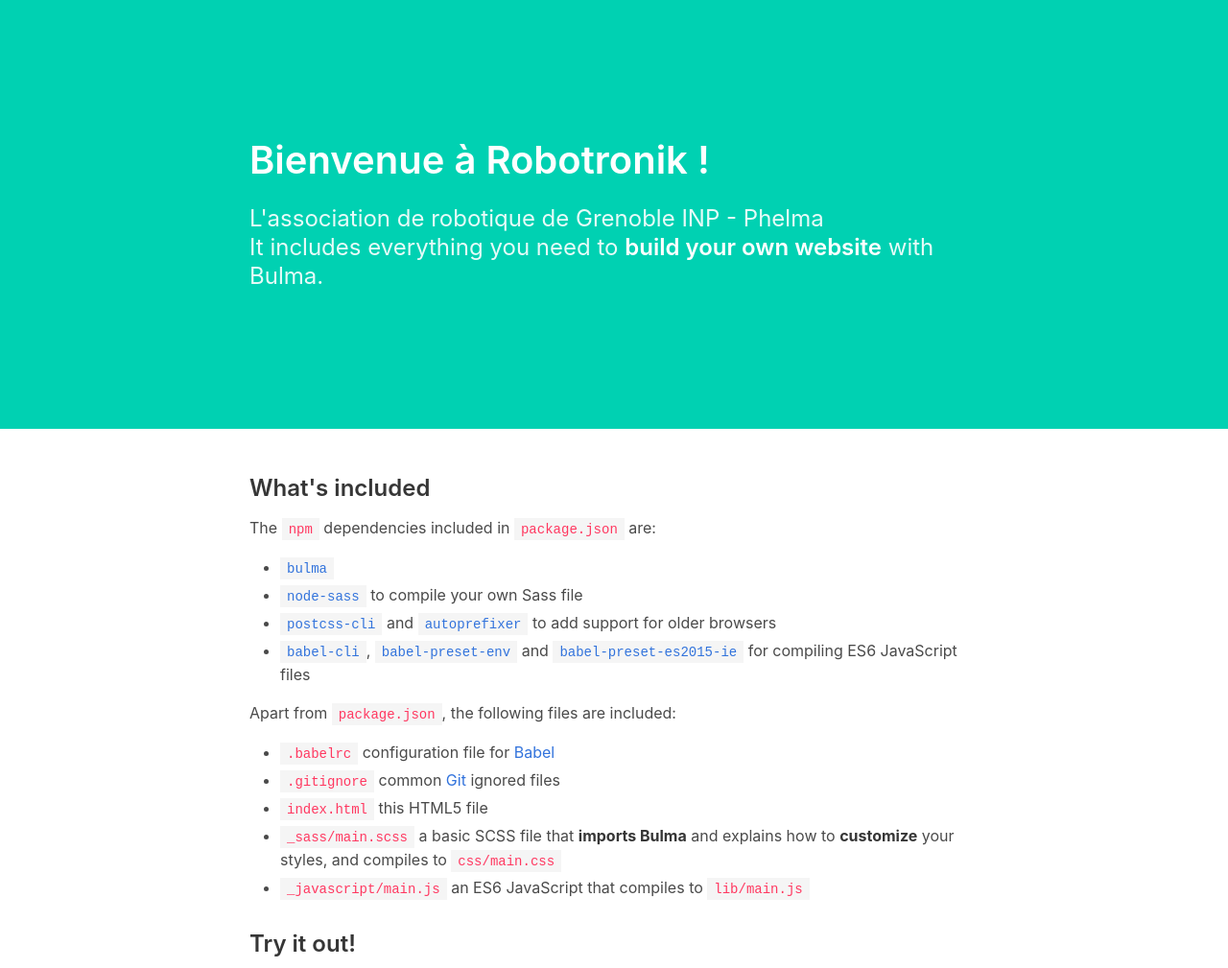
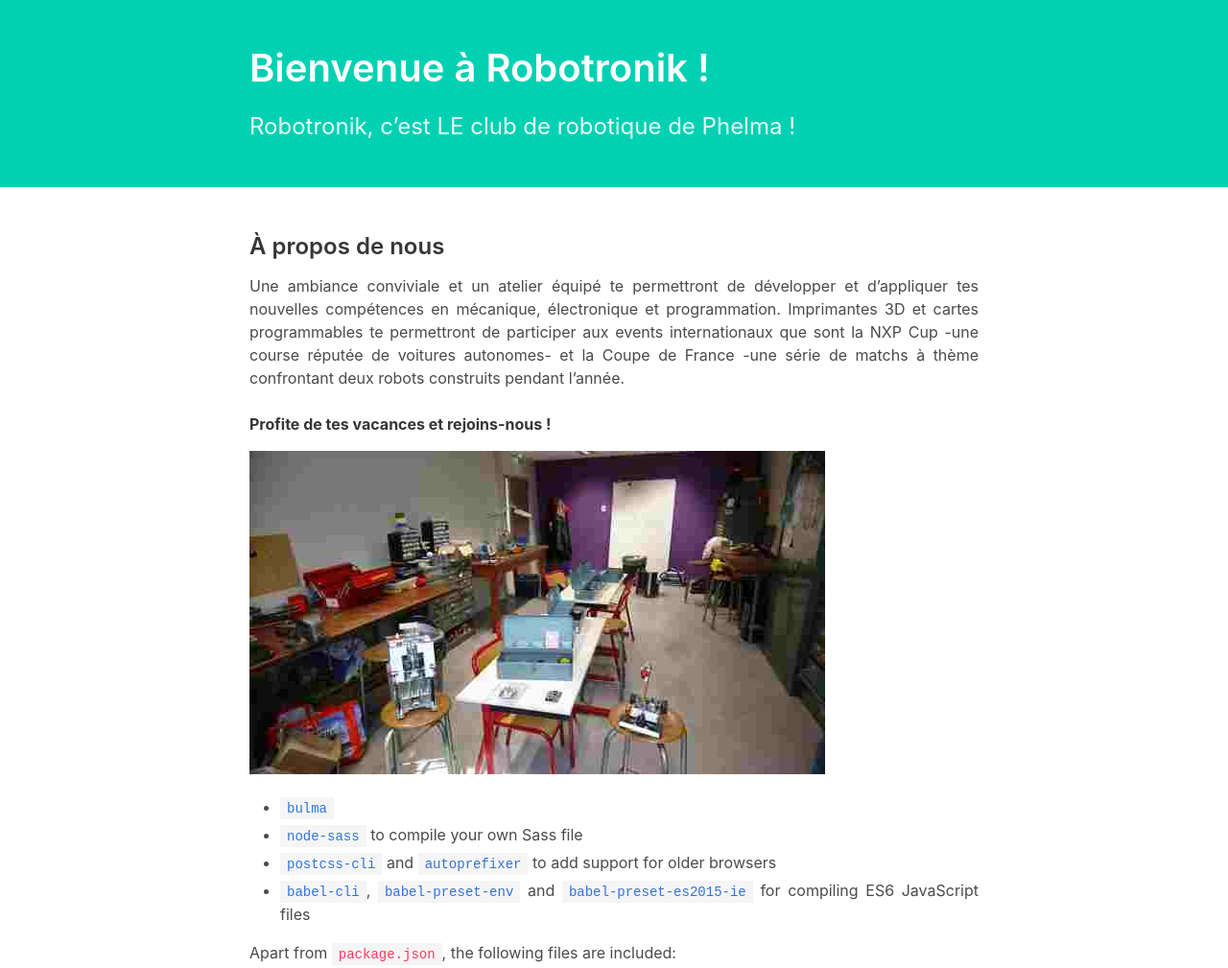
Before and after one commit to robotronik/Vitrine, a website: page index.html in a window 1280 px wide. Shown: the top 1009 px of the page at 96% size. Drawn offline with Linux system fonts and the light colour scheme.

Commit message:
Start template

```diff
--- a/index.html
+++ b/index.html
@@ -8,7 +8,7 @@
     <link rel="stylesheet" href="css/main.css">
   </head>
   <body>
-    <section class="hero is-medium is-primary">
+    <section class="hero is-primary">
       <div class="hero-body">
         <div class="container">
           <div class="columns">
@@ -17,9 +17,7 @@
                 Bienvenue à Robotronik !
               </h1>
               <h2 class="subtitle is-4">
-                  L'association de robotique de Grenoble INP - Phelma
-                  <br>
-                  It includes everything you need to <strong>build your own website</strong> with Bulma.
+                Robotronik, c’est LE club de robotique de Phelma !
               </h2>
             </div>
           </div>
@@ -30,11 +28,14 @@
       <div class="container">
         <div class="columns">
           <div class="column is-8-desktop is-offset-2-desktop">
-            <div class="content">
-              <h3>What's included</h3>
+            <div class="content has-text-justified">
+              <h3>À propos de nous</h3>
               <p>
-                The <code>npm</code> dependencies included in <code>package.json</code> are:
+                Une ambiance conviviale et un atelier équipé te permettront de développer et d’appliquer tes nouvelles compétences en mécanique, électronique et programmation. Imprimantes 3D et cartes programmables te permettront de participer aux events internationaux que sont la NXP Cup -une course réputée de voitures autonomes- et la Coupe de France -une série de matchs à thème confrontant deux robots construits pendant l’année.
+                <br><br>
+                <strong>Profite de tes vacances et rejoins-nous !</strong>
               </p>
+              <img src="public/téléchargement.jpeg">
               <ul>
                 <li>
                   <code><a href="https://github.com/jgthms/bulma">bulma</a></code>
```
Also changed, not shown: public/téléchargement.jpeg (added).
